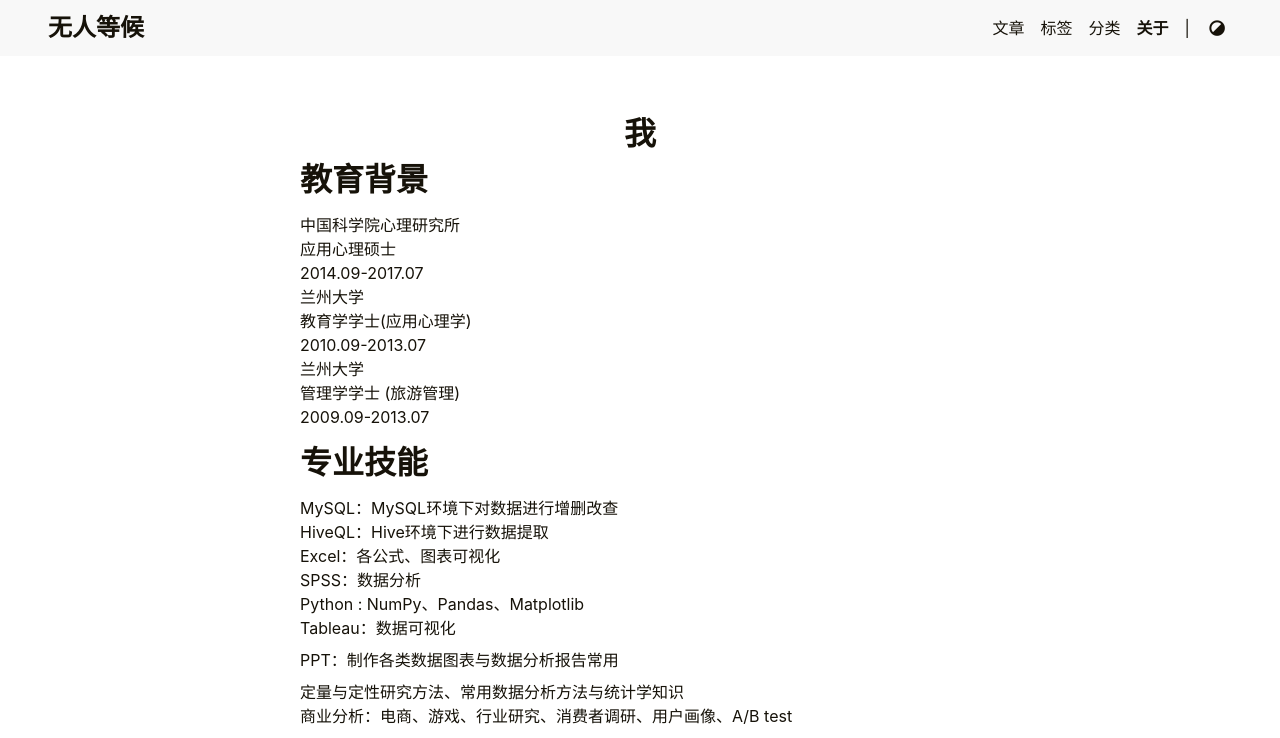
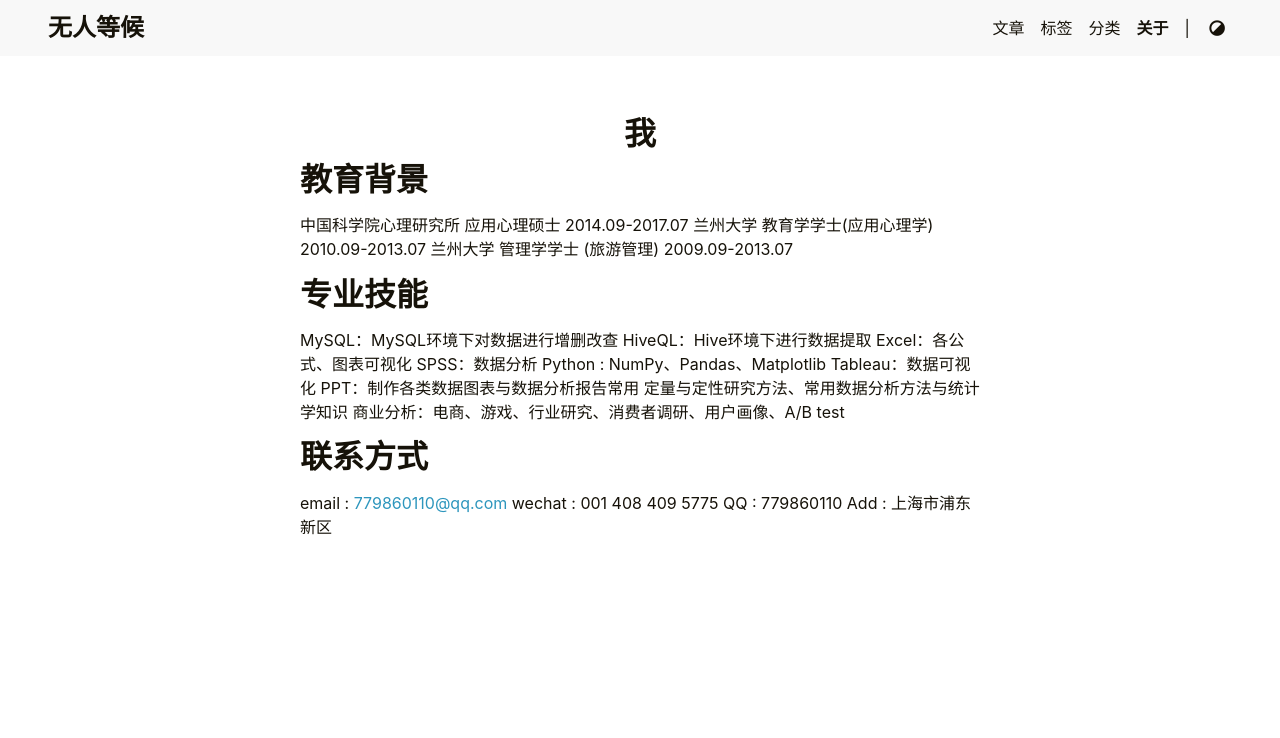
Before and after one commit to imscba/imscba.github.io, a plain HTML site: page about/index.html in a window 1280 px wide. Shown: the top 738 px of the page. Drawn offline with Linux system fonts and the light colour scheme.

Commit message:
修改行

```diff
--- a/about/index.html
+++ b/about/index.html
@@ -7,37 +7,17 @@
         <meta http-equiv="X-UA-Compatible" content="IE=edge, chrome=1">
         <title> | 无人等候</title>
         <meta name="Description" content="关于 LoveIt 主题"><meta property="og:title" content="" />
-<meta property="og:description" content="我 教育背景 中国科学院心理研究所 应用心理硕士 2014.09-2017.07 兰州大学 教育学学士(应用心理学)
-2010.09-2013.07 兰州大学 管理学学士 (旅游管理) 2009.09-2013.07
-专业技能 MySQL：MySQL环境下对数据进行增删改查
-HiveQL：Hive环境下进行数据提取 Excel：各公式、图表可视化
-SPSS：数据分析
-Python : NumPy、Pandas、Matplotlib
-Tableau：数据可视化
-PPT：制作各类数据图表与数据分析报告常用
-定量与定性研究方法、常用数据分析方法与统计学知识 商业分析：电商、游戏、行业研究、消费者调研、用户画像、A/B test
-联系方式 email : 779860110@qq.com
-wechat : 001 408 409 5775
-QQ : 779860110
-Add : 上海市浦东新区" />
+<meta property="og:description" content="我 教育背景 中国科学院心理研究所 应用心理硕士 2014.09-2017.07 兰州大学 教育学学士(应用心理学) 2010.09-2013.07 兰州大学 管理学学士 (旅游管理) 2009.09-2013.07
+专业技能 MySQL：MySQL环境下对数据进行增删改查 HiveQL：Hive环境下进行数据提取 Excel：各公式、图表可视化 SPSS：数据分析 Python : NumPy、Pandas、Matplotlib Tableau：数据可视化 PPT：制作各类数据图表与数据分析报告常用 定量与定性研究方法、常用数据分析方法与统计学知识 商业分析：电商、游戏、行业研究、消费者调研、用户画像、A/B test
+联系方式 email : 779860110@qq.com wechat : 001 408 409 5775 QQ : 779860110 Add : 上海市浦东新区" />
 <meta property="og:type" content="article" />
 <meta property="og:url" content="https://imscba.github.io/about/" />
 <meta property="og:site_name" content="无人等候" />
 <meta name="twitter:card" content="summary"/>
 <meta name="twitter:title" content=""/>
-<meta name="twitter:description" content="我 教育背景 中国科学院心理研究所 应用心理硕士 2014.09-2017.07 兰州大学 教育学学士(应用心理学)
-2010.09-2013.07 兰州大学 管理学学士 (旅游管理) 2009.09-2013.07
-专业技能 MySQL：MySQL环境下对数据进行增删改查
-HiveQL：Hive环境下进行数据提取 Excel：各公式、图表可视化
-SPSS：数据分析
-Python : NumPy、Pandas、Matplotlib
-Tableau：数据可视化
-PPT：制作各类数据图表与数据分析报告常用
-定量与定性研究方法、常用数据分析方法与统计学知识 商业分析：电商、游戏、行业研究、消费者调研、用户画像、A/B test
-联系方式 email : 779860110@qq.com
-wechat : 001 408 409 5775
-QQ : 779860110
-Add : 上海市浦东新区"/>
+<meta name="twitter:description" content="我 教育背景 中国科学院心理研究所 应用心理硕士 2014.09-2017.07 兰州大学 教育学学士(应用心理学) 2010.09-2013.07 兰州大学 管理学学士 (旅游管理) 2009.09-2013.07
+专业技能 MySQL：MySQL环境下对数据进行增删改查 HiveQL：Hive环境下进行数据提取 Excel：各公式、图表可视化 SPSS：数据分析 Python : NumPy、Pandas、Matplotlib Tableau：数据可视化 PPT：制作各类数据图表与数据分析报告常用 定量与定性研究方法、常用数据分析方法与统计学知识 商业分析：电商、游戏、行业研究、消费者调研、用户画像、A/B test
+联系方式 email : 779860110@qq.com wechat : 001 408 409 5775 QQ : 779860110 Add : 上海市浦东新区"/>
 <meta name="theme-color" content="#ffffff">
 <meta name="msapplication-TileColor" content="#da532c">
 <link rel="canonical" href="https://imscba.github.io/about/" />
@@ -113,29 +93,29 @@ Add : 上海市浦东新区"/>
 </script><main class="main">
                 <div class="container"><div class="page single special"><h1 class="single-title animated pulse faster"></h1><div class="content" id="content"><h1 id="center我center"><center>我</center></h1>
 <h1 id="教育背景">教育背景</h1>
-<p>中国科学院心理研究所 <br>
-应用心理硕士 <br>
-2014.09-2017.07  <br>
-兰州大学 <br>
-教育学学士(应用心理学)<br>
-2010.09-2013.07  <br>
-兰州大学 <br>
-管理学学士 (旅游管理) <br>
+<p>中国科学院心理研究所
+应用心理硕士
+2014.09-2017.07
+兰州大学
+教育学学士(应用心理学)
+2010.09-2013.07
+兰州大学
+管理学学士 (旅游管理)
 2009.09-2013.07</p>
 <h1 id="专业技能">专业技能</h1>
-<p>MySQL：MySQL环境下对数据进行增删改查<br>
-HiveQL：Hive环境下进行数据提取 <br>
-Excel：各公式、图表可视化<br>
-SPSS：数据分析<br>
-Python : NumPy、Pandas、Matplotlib<br>
-Tableau：数据可视化</p>
-<p>PPT：制作各类数据图表与数据分析报告常用</p>
-<p>定量与定性研究方法、常用数据分析方法与统计学知识 <br>
+<p>MySQL：MySQL环境下对数据进行增删改查
+HiveQL：Hive环境下进行数据提取
+Excel：各公式、图表可视化
+SPSS：数据分析
+Python : NumPy、Pandas、Matplotlib
+Tableau：数据可视化
+PPT：制作各类数据图表与数据分析报告常用
+定量与定性研究方法、常用数据分析方法与统计学知识
 商业分析：电商、游戏、行业研究、消费者调研、用户画像、A/B test</p>
 <h1 id="联系方式">联系方式</h1>
-<p>email : <a href="mailto:779860110@qq.com">779860110@qq.com</a><br>
-wechat : 001 408 409 5775<br>
-QQ : 779860110<br>
+<p>email : <a href="mailto:779860110@qq.com">779860110@qq.com</a>
+wechat : 001 408 409 5775
+QQ : 779860110
 Add : 上海市浦东新区</p>
 </div>
     </div></div>
```
Also changed, not shown: index.html (+3 -3 lines), index.xml (+19 -19 lines), 1 other file.
